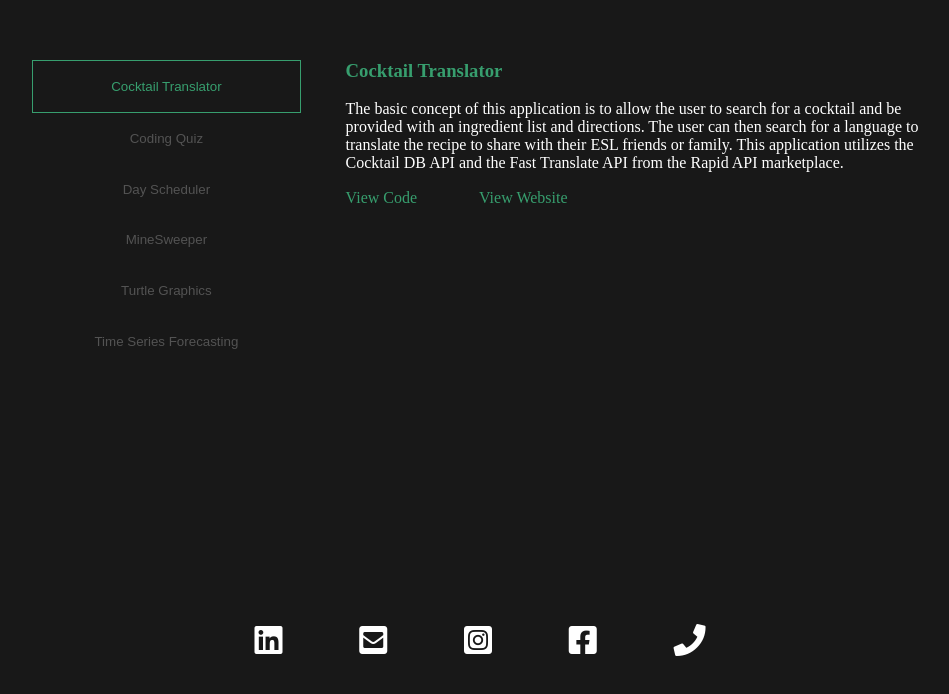
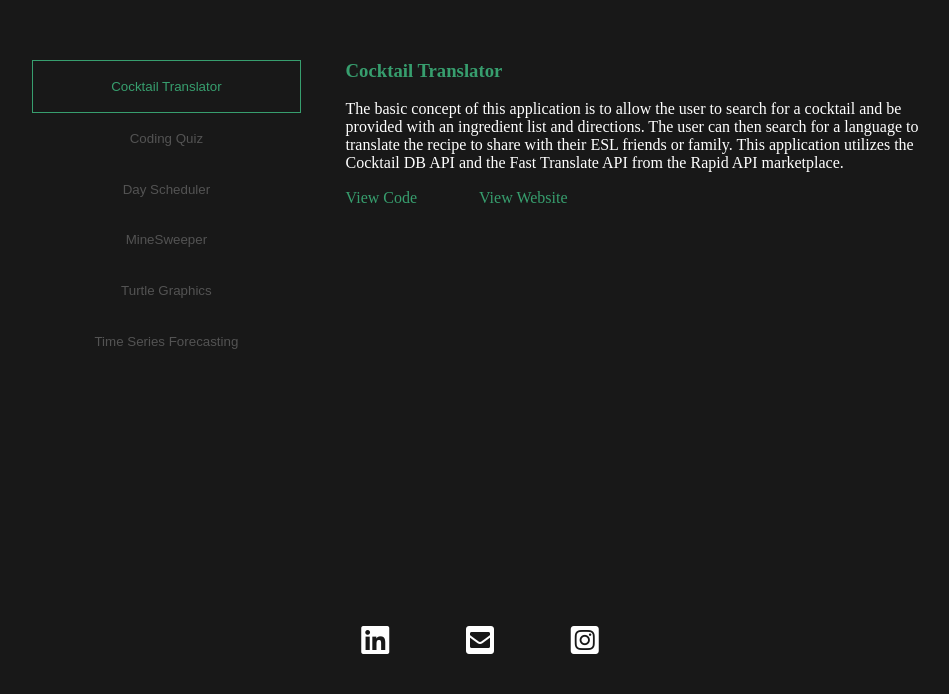
Before and after one commit to EvanCWoods/Evan-Woods-Portfolio, a plain HTML site: page index.html in a window 1280 px wide. Shown: the part 937-1631 px from the top of the page, without its empty margins (160-1109 px from the left). Drawn offline with Linux system fonts and the light colour scheme.

Commit message:
changed footer to include links to contact information

```diff
--- a/Develop/css/style.css
+++ b/Develop/css/style.css
@@ -170,7 +170,7 @@ footer i {
     font-size: 2rem;
     color: white;
 }
-.footer-button {
+.footer-a {
     background: none;
     border: none;
     margin: 0 3% 0 3%;
--- a/index.html
+++ b/index.html
@@ -54,11 +54,10 @@
         </section>
 
         <footer>
-            <button class="footer-button"><i class="fab fa-linkedin"></i></button>
-            <button class="footer-button"><i class="fas fa-envelope-square"></i></button>
-            <button class="footer-button"><i class="fab fa-instagram-square"></i></button>
-            <button class="footer-button"><i class="fab fa-facebook-square"></i></button>
-            <button class="footer-button"><i class="fas fa-phone"></i></button>
+            <a class="footer-a" href="https://www.linkedin.com/in/evan-woods-5557741b9
+            https://www.linkedin.com/in/evan-woods-5557741b9"><i class="fab fa-linkedin"></i></a>
+            <a class="footer-a" href="mailto:evan.woods.dev@gmail.com"><i class="fas fa-envelope-square"></i></a>
+            <a class="footer-a" href="https://www.instagram.com/evan.woods13/?hl=en"><i class="fab fa-instagram-square"></i></a>
         </footer>
     </main>
 
```
